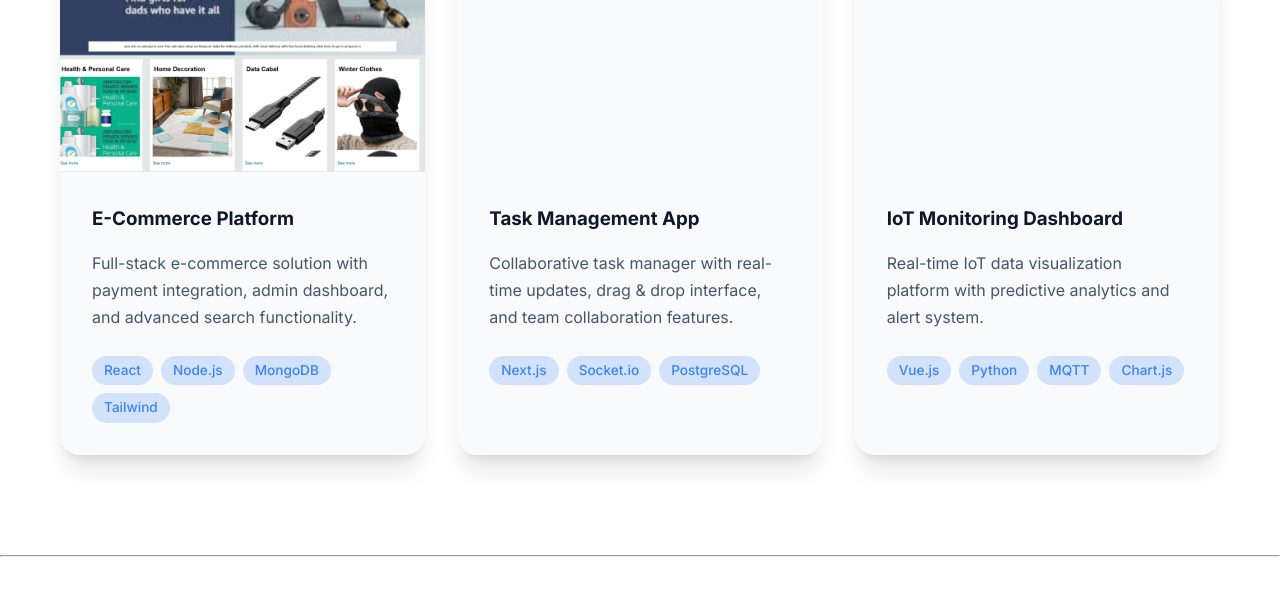
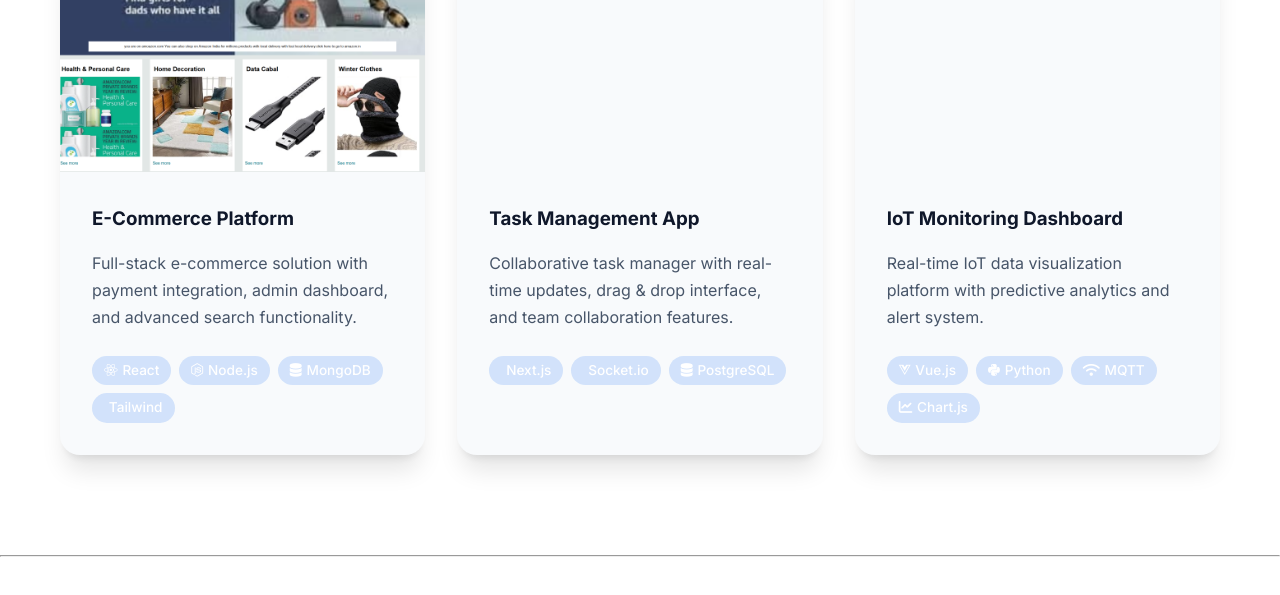
Before and after one commit to abhay-maddheshiya/Portfolio, a plain HTML site: page index.html in a window 1280 px wide. Shown: the part 2785-3380 px from the top of the page. Drawn offline with nearby package versions, Linux system fonts and the light colour scheme.

Commit message:
add logoes

```diff
--- a/index.html
+++ b/index.html
@@ -121,8 +121,9 @@
             <p>Seeking a challenging position to utilize my technical skills and contribute to innovative projects while continuously growing as a developer.</p>
           </div>
 
-          <h3 class="soft-skills-title">Soft Skills</h3>
+          <h3 class="soft-skills-title"></i>Soft Skills</h3>
           <div class="soft-skills">
+
             <span class="skill-tag">Problem Solving</span>
             <span class="skill-tag">Team Collaboration</span>
             <span class="skill-tag">Communication</span>
@@ -134,37 +135,54 @@
           <h3>Technical Skills</h3>
           <div class="skills-grid">
             <div class="skill-item">
+              <div class="skill-header">
+                <i class="fa-brands fa-node-js" style="margin-right: .1rem;"></i>
                  <span>JavaScript</span>
+              </div>
               <div class="skill-bar">
                 <div class="skill-progress" data-width="95"></div>
               </div>
             </div>
             <div class="skill-item">
+              <div class="skill-header">
+                <i class="fa-brands fa-react" style="margin-right: .1rem;"></i>
                 <span>React</span>
               <div class="skill-bar">
                 <div class="skill-progress" data-width="88"></div>
               </div>
             </div>
             <div class="skill-item">
+              <div class="skill-header">
+                <i class="fa-brands fa-node" style="margin-right: .1rem;"></i>
                  <span>Node.js</span>
+              </div>
               <div class="skill-bar">
                 <div class="skill-progress" data-width="85"></div>
               </div>
             </div>
             <div class="skill-item">
+              <div class="skill-header">
+                <!-- <i class="fa-solid fa-c" style="margin-right: .1rem;"></i> -->
                 <span>C++</span>
+              </div>
               <div class="skill-bar">
                 <div class="skill-progress" data-width="90"></div>
               </div>
             </div>
             <div class="skill-item">
+              <div class="skill-header">
+                <i class="fa-brands fa-python" style="margin-right: .1rem;"></i>
                 <span>Python</span>
+              </div>
               <div class="skill-bar">
                 <div class="skill-progress" data-width="82"></div>
               </div>
             </div>
             <div class="skill-item">
+              <div class="skill-header">
+                <i class="fa-solid fa-database" style="margin-right: .1rem;"></i>
                 <span>Database</span>
+              </div>
               <div class="skill-bar">
                 <div class="skill-progress" data-width="78"></div>
               </div>
@@ -244,10 +262,10 @@
             <h3>E-Commerce Platform</h3>
             <p>Full-stack e-commerce solution with payment integration, admin dashboard, and advanced search functionality.</p>
             <div class="project-tech">
-              <span>React</span>
-              <span>Node.js</span>
-              <span>MongoDB</span>
-              <span>Tailwind</span>
+              <span style="color: white;"><i class="fa-brands fa-react" style="margin-right: .3rem;"></i>React</span>
+              <span style="color: white;"><i class="fa-brands fa-node-js" style="margin-right: .3rem;"></i>Node.js</span>
+              <span style="color: white;"><i class="fa-solid fa-database" style="margin-right: .3rem;"></i>MongoDB</span>
+              <span style="color: white;"><i class="fa-brands fa-tailwind-css" style="margin-right: .3rem;"></i>Tailwind</span>
             </div>
           </div>
         </div>
@@ -270,9 +288,9 @@
             <h3>Task Management App</h3>
             <p>Collaborative task manager with real-time updates, drag & drop interface, and team collaboration features.</p>
             <div class="project-tech">
-              <span>Next.js</span>
-              <span>Socket.io</span>
-              <span>PostgreSQL</span>
+              <span style="color: white;"><i class="fa-brands fa-nextjs" style="margin-right: .3rem;"></i>Next.js</span>
+              <span style="color: white;"><i class="fa-brands fa-socket-io" style="margin-right: .3rem;"></i>Socket.io</span>
+              <span style="color: white;"><i class="fa-solid fa-database" style="margin-right: .3rem;"></i>PostgreSQL</span>
             </div>
           </div>
         </div>
@@ -295,10 +313,10 @@
             <h3>IoT Monitoring Dashboard</h3>
             <p>Real-time IoT data visualization platform with predictive analytics and alert system.</p>
             <div class="project-tech">
-              <span>Vue.js</span>
-              <span>Python</span>
-              <span>MQTT</span>
-              <span>Chart.js</span>
+              <span style="color: white;"><i class="fa-brands fa-vuejs" style="margin-right: .3rem;"></i>Vue.js</span>
+              <span style="color: white;"><i class="fa-brands fa-python" style="margin-right: .3rem;"></i>Python</span>
+              <span style="color: white;"><i class="fa-solid fa-wifi" style="margin-right: .3rem;"></i>MQTT</span>
+              <span style="color: white;"><i class="fa-solid fa-chart-line" style="margin-right: .3rem;"></i>Chart.js</span>
             </div>
           </div>
         </div>
```
Lines whose indentation alone changed are shown as unchanged.
